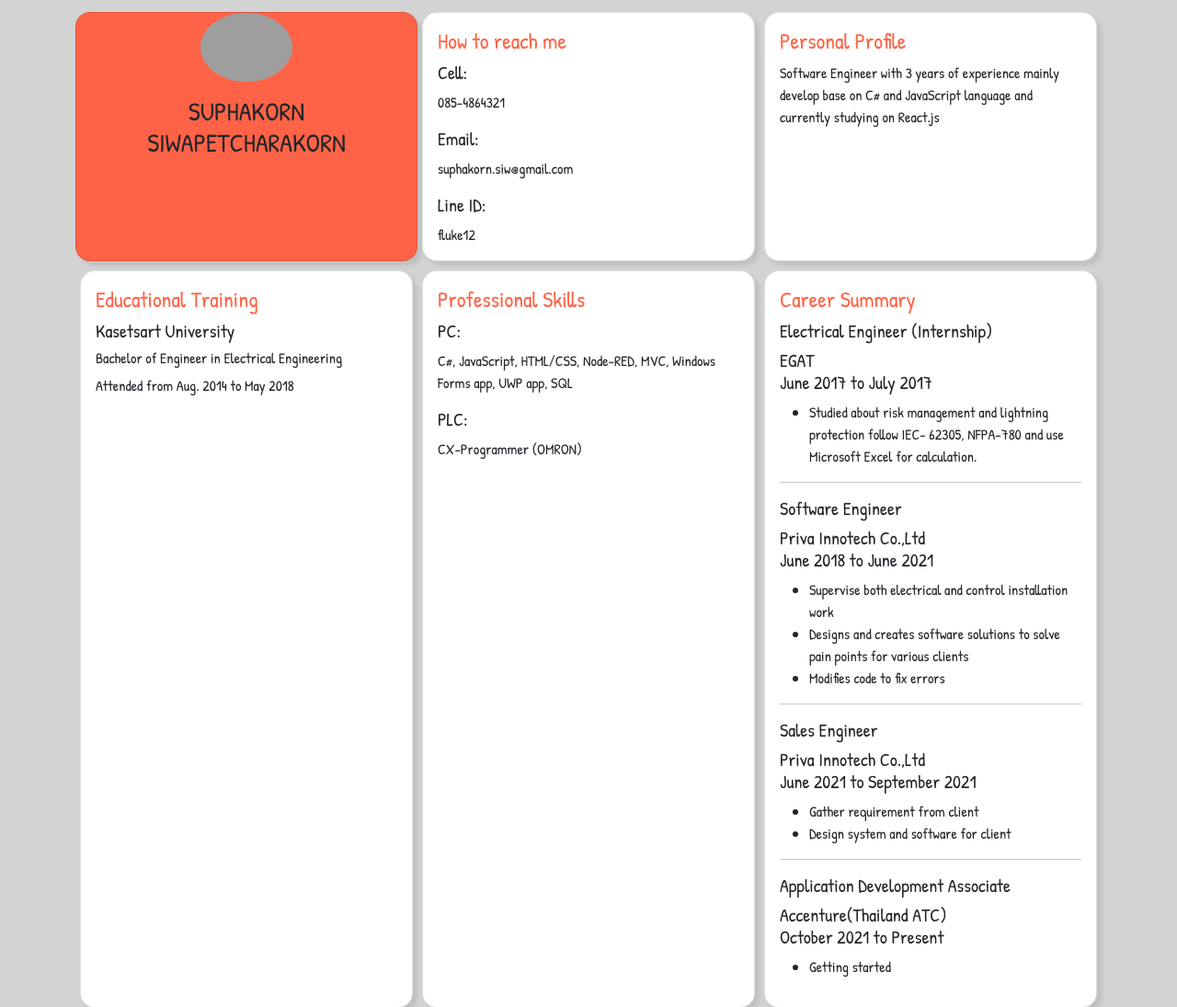
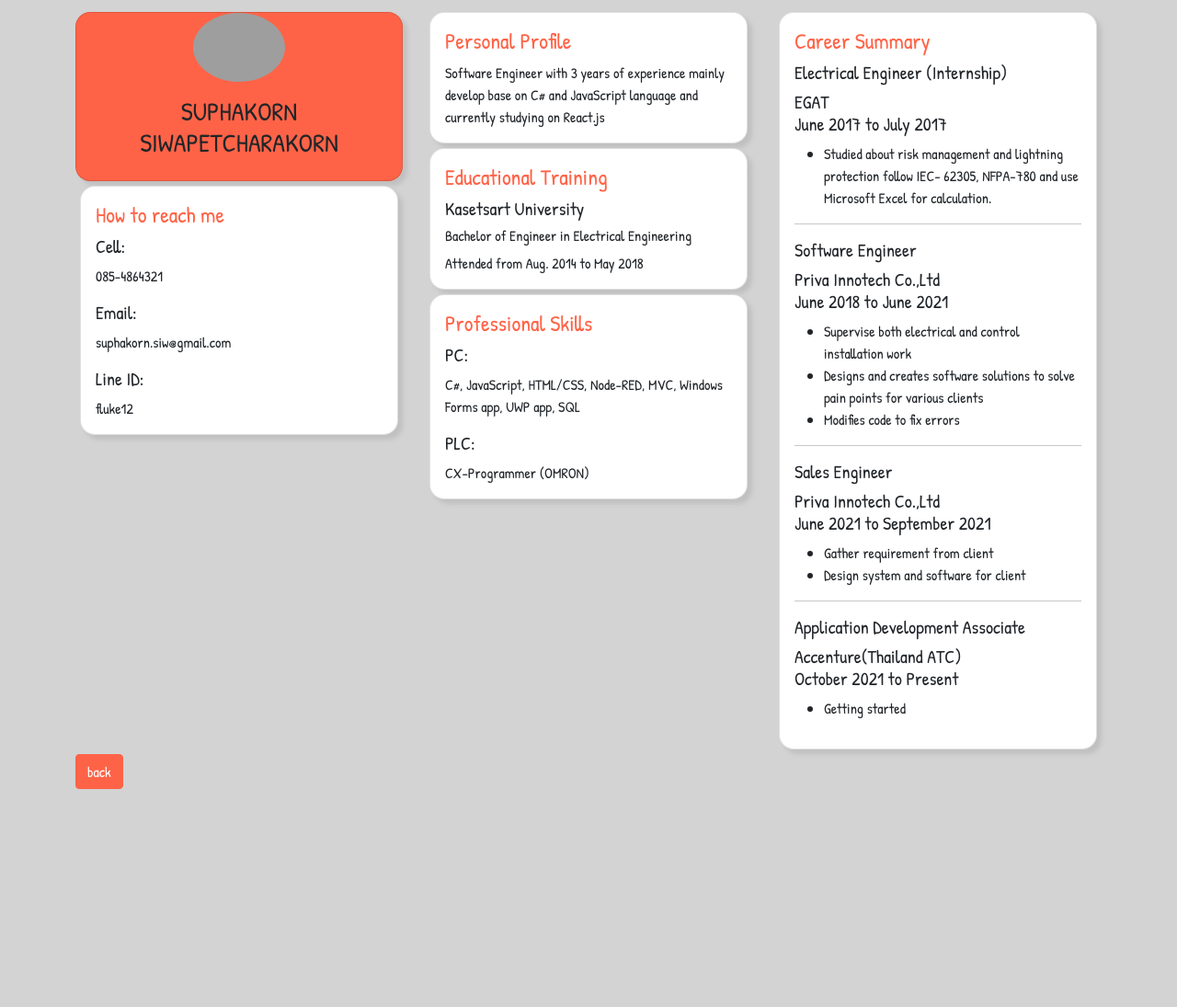
Before and after one commit to SSiwapetcharakorn/ssiwapetcharakorn.github.io, a plain HTML site: page aboutme.html in a window 1280 px wide. Shown: the top 1095 px of the page at 92% size. After the commit the page ends 866 px from the top, so only its background shows below. Drawn offline with nearby package versions, Linux system fonts and the light colour scheme; grey boxes are pictures that could not be loaded.

Commit message:
get started with js

```diff
--- a/aboutme.css
+++ b/aboutme.css
@@ -8,13 +8,11 @@ body {
 
 .page-info {
   display: grid;
-  grid-template-columns: repeat(3, minmax(200px, 1fr));
-  grid-template-rows: 1fr;
+  grid-template-columns: repeat(1fr, minmax(150px, 500px));
   justify-content: space-evenly;
 }
 
 .card {
-  display: inline-block;
   background-color: white;
   border-radius: 1rem;
   box-shadow: 5px 5px 5px silver;
@@ -34,3 +32,13 @@ img {
   /* width: 100%; */
   height: auto;
 }
+
+.btn-primary {
+  background-color: tomato;
+  border-color: tomato;
+}
+.btn-primary:hover {
+  background-color: rgb(226, 64, 36);
+  border-color: rgb(226, 64, 36);
+  /* border-width: 4px; */
+}
--- a/aboutme.html
+++ b/aboutme.html
@@ -14,6 +14,8 @@
   </head>
   <body>
     <div class="container page-info">
+      <div class="row">
+        <div class="col">
           <div class="card text-center mx-auto d-block" id="cardName">
               <img src="https://scontent.fbkk12-1.fna.fbcdn.net/v/t31.18172-8/26220885_1791325664214054_6450083468922375321_o.jpg?_nc_cat=101&ccb=1-5&_nc_sid=09cbfe&_nc_eui2=AeHsbBBgb5lP7dglHL9WSnUMKtSM4nuGo3oq1Izie4ajelrMifJjIzsh-M347uM6jp95pTladWgyD5fAAvMH4Gln&_nc_ohc=-WMkMcIqt68AX9AJxC2&tn=LPLE6qemTtAxo3Yf&_nc_ht=scontent.fbkk12-1.fna&oh=90f9d79f12d1a890007937bd29df6258&oe=61A3EB40" class="rounded-circle" alt="My image" width="100">
                 <div class="card-body">
@@ -31,6 +33,8 @@
                 <p class="card-text">fluke12</p>
               </div>
             </div>
+        </div>
+        <div class="col">
             <div class="card">
               <div class="card-body">
                 <h4 class="card-title">Personal Profile</h4>
@@ -54,6 +58,8 @@
               <p class="card-text">CX-Programmer (OMRON)</p>
             </div>
           </div>
+        </div>
+        <div class="col">
           <div class="card">
             <div class="card-body">
               <h4 class="card-title">Career Summary</h4>
@@ -86,5 +92,14 @@
             </div>
           </div>
         </div>
+      </div>
+      <div class="row">
+        <a href="index.html">
+          <button class="btn btn-primary btn-xl">
+            back
+          </button>
+        </a>
+      </div>
+    </div>
   </body>
 </html>
--- a/index.js
+++ b/index.js
@@ -1,4 +1,4 @@
-console.log("Hi");
+// console.log("Hi");
 let api = "https://api.github.com/repos/ssiwapetcharakorn/ssiwapetcharakorn.github.io/branches/main";
 
 function httpGetAsync(theUrl, callback)
@@ -17,6 +17,6 @@ httpGetAsync(api, (res) => {
     let author = info.commit.commit.author;
     let updateTime = new Date(author.date);
     let msg = `Last update by ${author.name} @${updateTime.toLocaleString()}`;
-    console.log(msg);
+    // console.log(msg);
     document.getElementById("footer").innerHTML = msg;
 });
```
Lines whose indentation alone changed are shown as unchanged.
